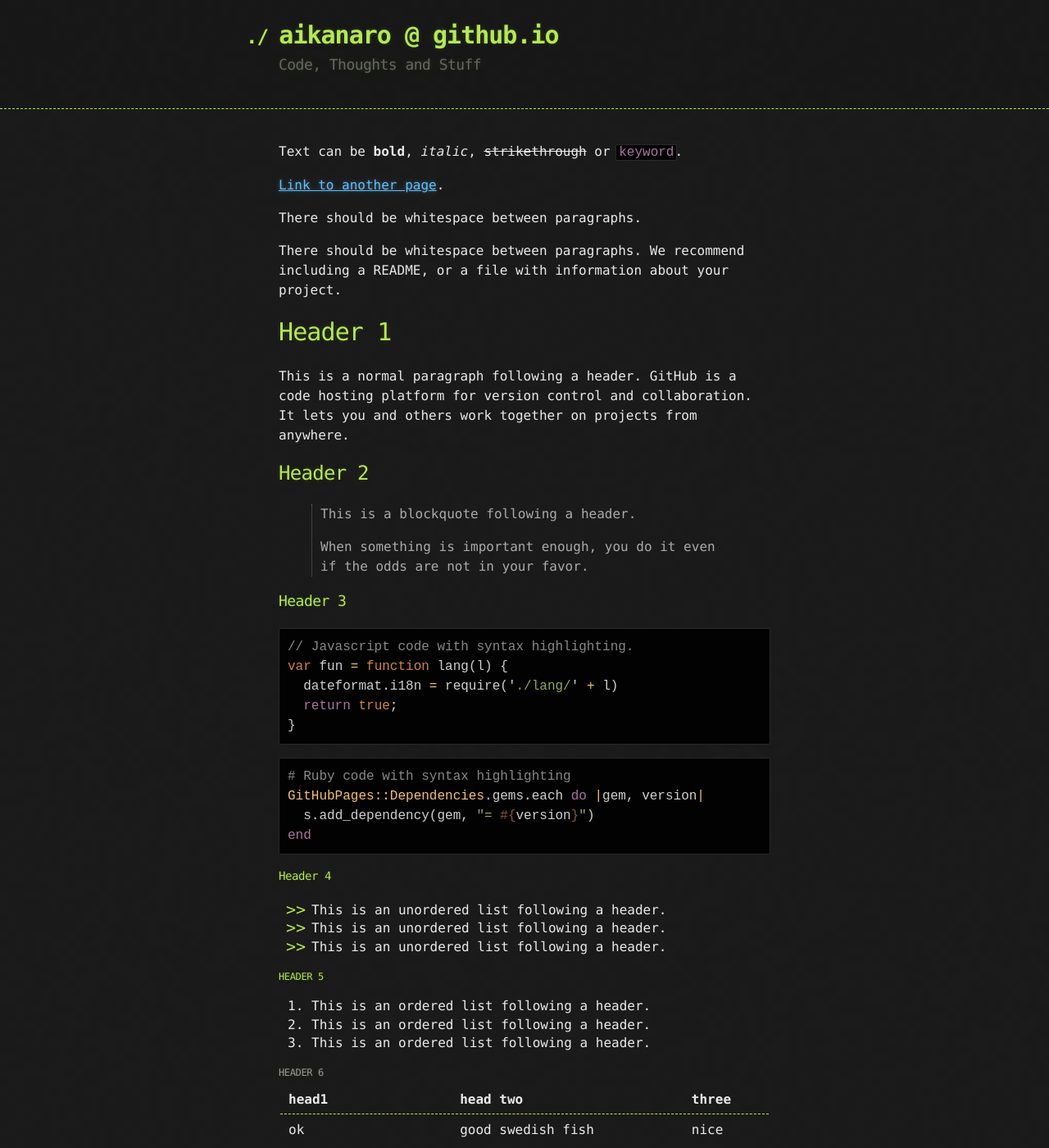
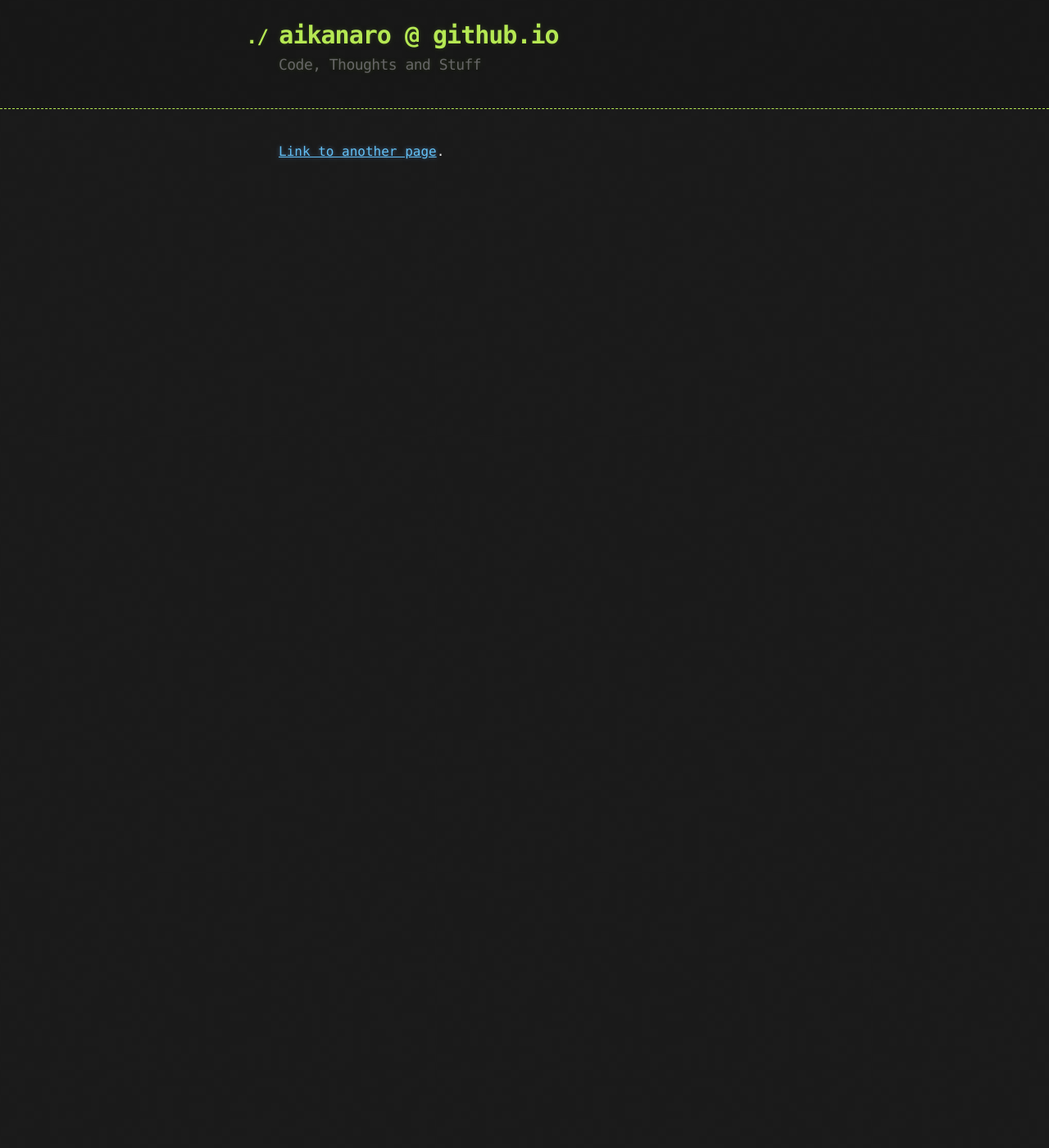
Before and after one commit to Aikanaro/aikanaro.github.io, a Jekyll site: the page built from index.md, in a window 1280 px wide and 1400 px high. Shown: the whole window at 82% size. Built offline with Jekyll 4.4.1, drawn with Linux system fonts in a browser that asks for light colours; some of the changed text lies outside the part shown.

Commit message:
remove default content from landing page

````diff
--- a/index.md
+++ b/index.md
@@ -2,122 +2,4 @@
 layout: default
 ---
 
-Text can be **bold**, _italic_, ~~strikethrough~~ or `keyword`.
-
 [Link to another page](another-page).
-
-There should be whitespace between paragraphs.
-
-There should be whitespace between paragraphs. We recommend including a README, or a file with information about your project.
-
-# [](#header-1)Header 1
-
-This is a normal paragraph following a header. GitHub is a code hosting platform for version control and collaboration. It lets you and others work together on projects from anywhere.
-
-## [](#header-2)Header 2
-
-> This is a blockquote following a header.
->
-> When something is important enough, you do it even if the odds are not in your favor.
-
-### [](#header-3)Header 3
-
-```js
-// Javascript code with syntax highlighting.
-var fun = function lang(l) {
-  dateformat.i18n = require('./lang/' + l)
-  return true;
-}
-```
-
-```ruby
-# Ruby code with syntax highlighting
-GitHubPages::Dependencies.gems.each do |gem, version|
-  s.add_dependency(gem, "= #{version}")
-end
-```
-
-#### [](#header-4)Header 4
-
-*   This is an unordered list following a header.
-*   This is an unordered list following a header.
-*   This is an unordered list following a header.
-
-##### [](#header-5)Header 5
-
-1.  This is an ordered list following a header.
-2.  This is an ordered list following a header.
-3.  This is an ordered list following a header.
-
-###### [](#header-6)Header 6
-
-| head1        | head two          | three |
-|:-------------|:------------------|:------|
-| ok           | good swedish fish | nice  |
-| out of stock | good and plenty   | nice  |
-| ok           | good `oreos`      | hmm   |
-| ok           | good `zoute` drop | yumm  |
-
-### There's a horizontal rule below this.
-
-* * *
-
-### Here is an unordered list:
-
-*   Item foo
-*   Item bar
-*   Item baz
-*   Item zip
-
-### And an ordered list:
-
-1.  Item one
-1.  Item two
-1.  Item three
-1.  Item four
-
-### And a nested list:
-
-- level 1 item
-  - level 2 item
-  - level 2 item
-    - level 3 item
-    - level 3 item
-- level 1 item
-  - level 2 item
-  - level 2 item
-  - level 2 item
-- level 1 item
-  - level 2 item
-  - level 2 item
-- level 1 item
-
-### Small image
-
-![](https://assets-cdn.github.com/images/icons/emoji/octocat.png)
-
-### Large image
-
-![](https://guides.github.com/activities/hello-world/branching.png)
-
-
-### Definition lists can be used with HTML syntax.
-
-<dl>
-<dt>Name</dt>
-<dd>Godzilla</dd>
-<dt>Born</dt>
-<dd>1952</dd>
-<dt>Birthplace</dt>
-<dd>Japan</dd>
-<dt>Color</dt>
-<dd>Green</dd>
-</dl>
-
-```
-Long, single-line code blocks should not wrap. They should horizontally scroll if they are too long. This line should be long enough to demonstrate this.
-```
-
-```
-The final element.
-```
````
